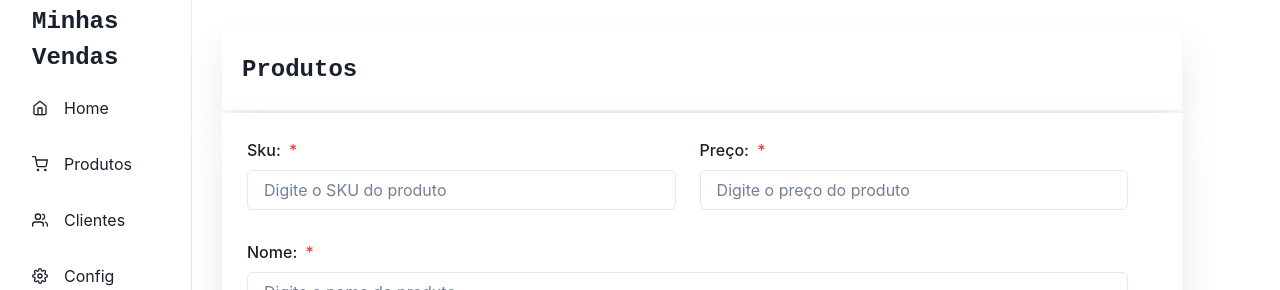
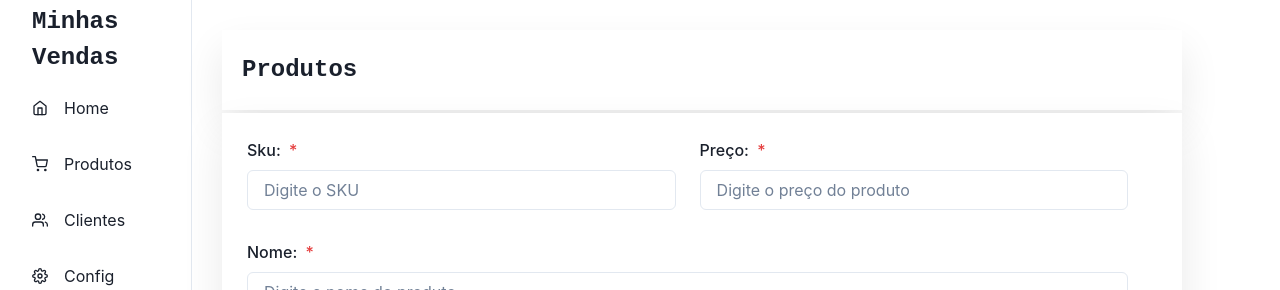
Before and after one commit to Brun0Santos/app-vendas-front, a Next.js app: page /consultas/produtos in a window 1280 px wide. Shown: the top 290 px of the page. Built offline with nearby package versions, Linux system fonts and the light colour scheme.

Commit message:
feat: componentizando o input e adicionando o axios

```diff
--- a/package.json
+++ b/package.json
@@ -16,6 +16,7 @@
     "@types/node": "20.4.8",
     "@types/react": "18.2.18",
     "@types/react-dom": "18.2.7",
+    "axios": "^1.4.0",
     "eslint": "8.46.0",
     "eslint-config-next": "13.4.13",
     "framer-motion": "^10.15.0",
--- /dev/null
+++ b/src/components/common/input/input.tsx
@@ -0,0 +1,27 @@
+import { FormControl, FormLabel, Input } from "@chakra-ui/react";
+import { InputHTMLAttributes } from 'react'
+
+interface InputProps extends InputHTMLAttributes<HTMLInputElement> {
+  onChange?: (value: any) => void,
+  label?: string,
+  placeholder?: string,
+}
+
+export default function InputData ({ onChange, label, placeholder, ...inputProps }: InputProps) {
+  return (
+    <FormControl
+      isRequired
+      pb={"30px"}
+    >
+      <FormLabel>{`${label}`}: </FormLabel>
+      <Input
+        placeholder = {placeholder}
+        onChange={e => {
+          if (onChange){
+            onChange(e.target.value)
+          }
+        }}
+      />
+    </FormControl>
+    )
+}
--- a/src/components/produtos/cadastros/cadastroProdutos.tsx
+++ b/src/components/produtos/cadastros/cadastroProdutos.tsx
@@ -1,7 +1,25 @@
+import InputData from "@/components/common/input/input"
 import Layout from "@/components/layout/layout"
 import { Flex, FormControl, FormLabel, Input, Textarea, Button, ButtonGroup, Grid, GridItem   } from "@chakra-ui/react"
+import { useState } from "react"
 
 export const CadastroProdutos = () => {
+
+  const [sku, setSku] = useState<string | undefined>('')
+  const [preco, setPreco] = useState<string>('')
+  const [nome, setNome] = useState<string | undefined>('')
+  const [descricao, setDescricao] = useState<string | undefined>('')
+
+  function submit () {
+    const produto = {
+      sku,
+      preco,
+      nome,
+      descricao
+    }
+    console.log(produto);
+  }
+
   return (
       <Layout titulo="Produtos">
           <Flex
@@ -11,44 +29,45 @@ export const CadastroProdutos = () => {
           >
             <Grid templateColumns='repeat(2, 1fr)' gap={6}>
               <GridItem w='100%'>
-                  <FormControl
-                    isRequired
-                    pb={"30px"}
-                  >
-                    <FormLabel>Sku: </FormLabel>
-                    <Input placeholder='Digite o SKU do produto'/>
-                </FormControl>
+                  <InputData
+                    label="Sku"
+                    value={sku}
+                    placeholder="Digite o SKU"
+                    onChange={setSku}
+                  />
               </GridItem>
 
               <GridItem w='100%'>
-                <FormControl
-                  isRequired
-                  pb={"30px"}
-                >
-                  <FormLabel>Preço: </FormLabel>
-                  <Input placeholder='Digite o preço do produto' />
-                </FormControl>
+                <InputData
+                  label="Preço"
+                  value={preco}
+                  placeholder="Digite o preço do produto"
+                  onChange={setPreco}
+                />
               </GridItem>
             </Grid>
 
-            <FormControl
-              isRequired
-              pb={"30px"}
-            >
-              <FormLabel>Nome: </FormLabel>
-              <Input placeholder='Digite o nome do produto' />
-            </FormControl>
+            <InputData
+              label="Nome"
+              value={nome}
+              placeholder="Digite o nome do produto"
+              onChange={setNome}
+            />
 
             <FormControl
               isRequired
               pb={"30px"}
             >
               <FormLabel>Descrição: </FormLabel>
-              <Textarea placeholder='Digite a descrição do produto'/>
+              <Textarea
+                placeholder='Digite a descrição do produto'
+                value={descricao}
+                onChange={e => setDescricao(e.target.value)}
+              />
             </FormControl>
 
             <ButtonGroup gap='4'>
-              <Button colorScheme='green'>Salvar</Button>
+              <Button colorScheme='green' onClick={submit}>Salvar</Button>
               <Button colorScheme='blackAlpha'>Voltar</Button>
             </ButtonGroup>
           </Flex>
```
Also changed, not shown: 1 other file (tests, documents, lock files or other folders).
